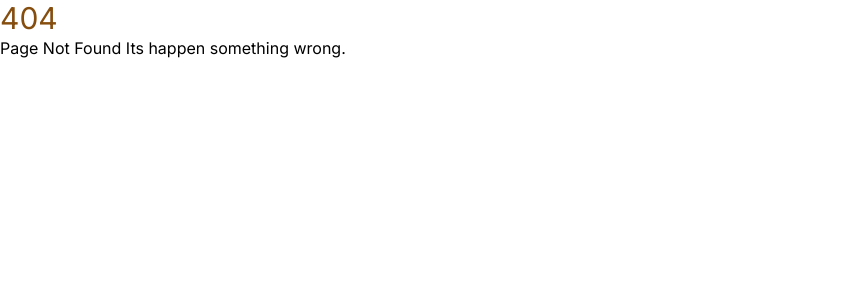
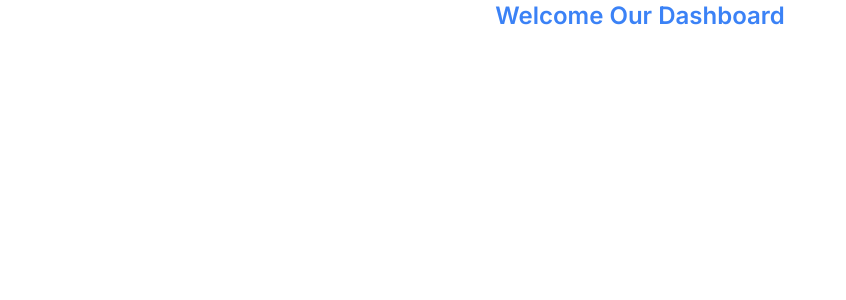
Before and after one commit to mollikacomputer/dynamic_routes, a Next.js app: page /dashboard in a window 1280 px wide. Before the commit this address had no page. Shown: the top 300 px of the page, without its empty margins (0-846 px from the left). Built offline with nearby package versions, Linux system fonts and the light colour scheme.

Commit message:
generate dynamic meta data

```diff
--- a/src/app/(with-layout)/blog/[id]/page.js
+++ b/src/app/(with-layout)/blog/[id]/page.js
@@ -1,12 +1,19 @@
+import loadSingleBlogData from "@/utils/loadSingleBlogData";
 import Link from "next/link";
+export const generateMetadata = async ({params}) =>{
+    const {title} = await loadSingleBlogData(params.id);
+    return{
+        title:title,
+    }
+};
+const SingleBlog = async ({params}) => {
 
-const SingleBlog = async ({params}) => {
-    const res = await fetch(`https://jsonplaceholder.typicode.com/posts/${params.id}`);
-    const data = await res.json();
+    const {id, title, body} = await loadSingleBlogData(params.id);
+
     return (
         <div>
-            <h2 className='text-2xl font-bold text-yellow-400 text-center'>{data.id}. {data.title} </h2>
-            <p>{data.body}</p>
+            <h2 className='text-2xl font-bold text-yellow-400 text-center'>{id}. {title} </h2>
+            <p>{body}</p>
             {/* <p>{year || new Date().getFullYear()} For id {id}</p> */}
 
             <button className=" bg-blue-400 text-white px-2 py-1" > <Link href={"/blog"} >Go to blog page</Link>  </button>
--- /dev/null
+++ b/src/app/dashboard/layout.js
@@ -0,0 +1,12 @@
+import React from 'react';
+
+const DashboardLayout = ({children}) => {
+    return (
+        <div>
+
+            {children}
+        </div>
+    );
+};
+
+export default DashboardLayout;
--- /dev/null
+++ b/src/app/dashboard/page.js
@@ -0,0 +1,11 @@
+import React from 'react';
+
+const DashboardPage = () => {
+    return (
+        <div>
+            <h2 className='text-2xl font-semibold text-center text-blue-500' >Welcome Our Dashboard</h2>
+        </div>
+    );
+};
+
+export default DashboardPage;
--- a/src/components/Navbar.js
+++ b/src/components/Navbar.js
@@ -19,6 +19,10 @@ const navItemsLink = [
     {
         path:"/blog",
         title:"Blog",
+    },
+    {
+        path:"/dashboard",
+        title:"Dashboard",
     },
 ]
 
```
